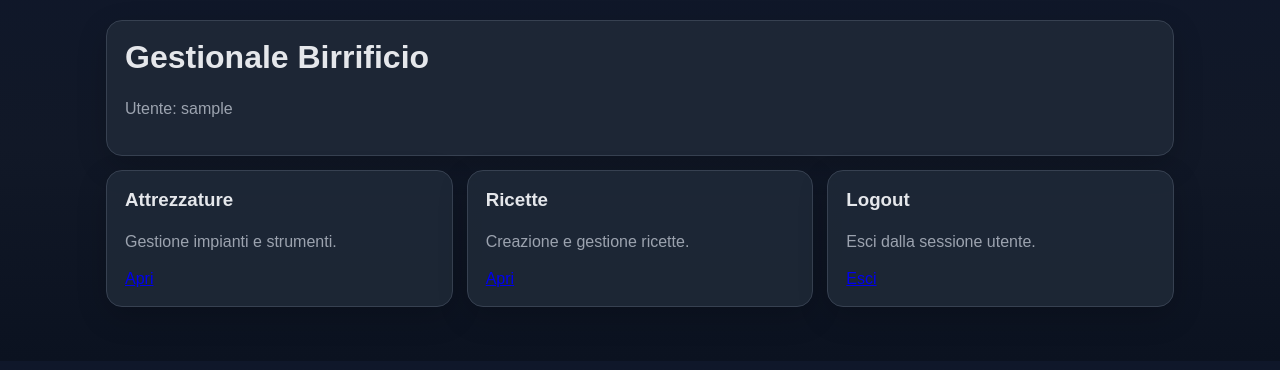
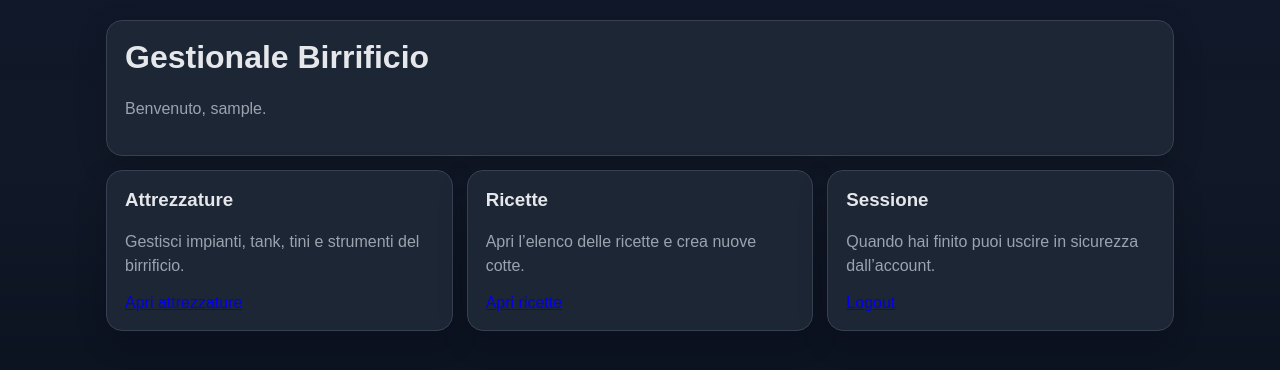
Before and after one commit to smaranghi-spec/Gestionale-Birra, a FastAPI app: page / in a window 1280 px wide. Shown: the part 65-435 px from the top of the page. Run offline with FastAPI, Linux system fonts and the light colour scheme; the visitor is signed in with stand-in values (Sample User, id 1); tables that the repository leaves empty hold one stand-in row (values such as "Sample post").

Commit message:
Update home.html

```diff
--- a/templates/home.html
+++ b/templates/home.html
@@ -3,26 +3,26 @@
 {% block content %}
 <div class="card">
   <h1>Gestionale Birrificio</h1>
-  <p>Utente: {{ user.username }}</p>
+  <p class="muted">Benvenuto, {{ user.username }}.</p>
 </div>
 
 <div class="grid">
   <div class="card">
     <h3>Attrezzature</h3>
-    <p>Gestione impianti e strumenti.</p>
-    <a href="/attrezzature">Apri</a>
+    <p>Gestisci impianti, tank, tini e strumenti del birrificio.</p>
+    <a href="/attrezzature">Apri attrezzature</a>
   </div>
 
   <div class="card">
     <h3>Ricette</h3>
-    <p>Creazione e gestione ricette.</p>
-    <a href="/ricette/html">Apri</a>
+    <p>Apri l’elenco delle ricette e crea nuove cotte.</p>
+    <a href="/ricette/html">Apri ricette</a>
   </div>
 
   <div class="card">
-    <h3>Logout</h3>
-    <p>Esci dalla sessione utente.</p>
-    <a href="/logout">Esci</a>
+    <h3>Sessione</h3>
+    <p>Quando hai finito puoi uscire in sicurezza dall’account.</p>
+    <a href="/logout">Logout</a>
   </div>
 </div>
 {% endblock %}
```
